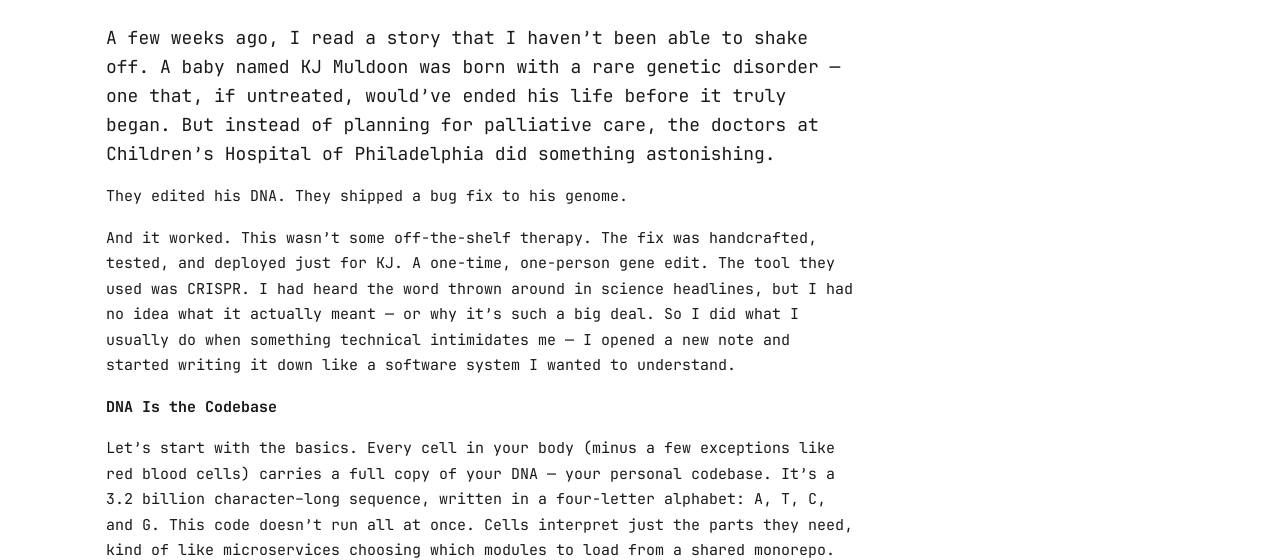
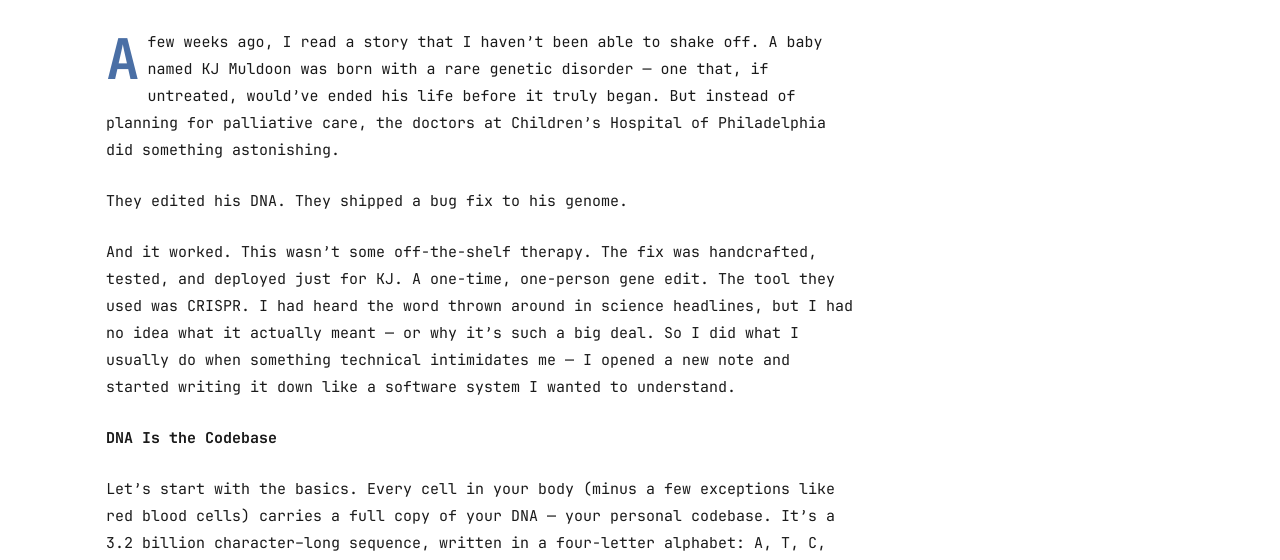
Before and after one commit to anuvrat/singhanuvrat.com, an Astro site: page /a-baby-a-bug-and-a-pull-request-to in a window 1280 px wide. Shown: the part 248-808 px from the top of the page. Built offline with nearby package versions, Linux system fonts and the light colour scheme; Astro itself is replaced by a stand-in of ours.

Commit message:
style: improve prose readability
- Increased line-height: 1.7 → 1.8
- Increased paragraph spacing: 1rem → 1.5rem
- Stronger h2: top border + more spacing
- Drop cap: accent-colored first letter
- Section dividers: · · · instead of line
- Removed first-paragraph emphasis

Co-Authored-By: Claude Opus 4.5 <noreply@anthropic.com>

```diff
--- a/src/styles/global.css
+++ b/src/styles/global.css
@@ -34,7 +34,7 @@
   --text-xl: 1.5rem;       /* 24px */
   --text-2xl: 1.75rem;     /* 28px */
 
-  --line-height: 1.7;
+  --line-height: 1.8;      /* increased for better readability */
   --line-height-tight: 1.3;
 
   /* Spacing */
@@ -101,11 +101,22 @@ h1, h2, h3, h4, h5, h6 {
 }
 
 h1 { font-size: var(--text-2xl); }
-h2 { font-size: var(--text-xl); margin-top: var(--space-2xl); }
-h3 { font-size: var(--text-lg); margin-top: var(--space-xl); }
+
+h2 {
+  font-size: var(--text-xl);
+  margin-top: 3.5rem;
+  padding-top: var(--space-lg);
+  border-top: 1px solid var(--border);
+}
+
+h3 {
+  font-size: var(--text-lg);
+  margin-top: var(--space-2xl);
+  color: var(--text);
+}
 
 p {
-  margin-top: var(--space-md);
+  margin-top: var(--space-lg);  /* 1.5rem - more breathing room */
 }
 
 a {
@@ -172,12 +183,7 @@ blockquote p:first-child {
   margin-top: 0;
 }
 
-/* Horizontal rule */
-hr {
-  border: none;
-  border-top: 1px solid var(--border);
-  margin: var(--space-xl) 0;
-}
+/* Horizontal rule - styled as section divider */
 
 /* Images */
 img {
@@ -191,9 +197,26 @@ img {
   color: var(--bg);
 }
 
-/* First paragraph emphasis (lead-in) */
-.post-content > p:first-child {
-  font-size: var(--text-lg);
-  line-height: 1.6;
-  color: var(--text);
+/* Drop cap for first paragraph */
+.post-content > p:first-child::first-letter {
+  float: left;
+  font-size: 3.5rem;
+  line-height: 1;
+  font-weight: 700;
+  margin-right: 0.5rem;
+  margin-top: 0.1rem;
+  color: var(--accent);
 }
+
+/* Better horizontal rule as section divider */
+hr {
+  border: none;
+  text-align: center;
+  margin: var(--space-2xl) 0;
+}
+
+hr::before {
+  content: "· · ·";
+  color: var(--text-muted);
+  letter-spacing: 0.5em;
+}
```
